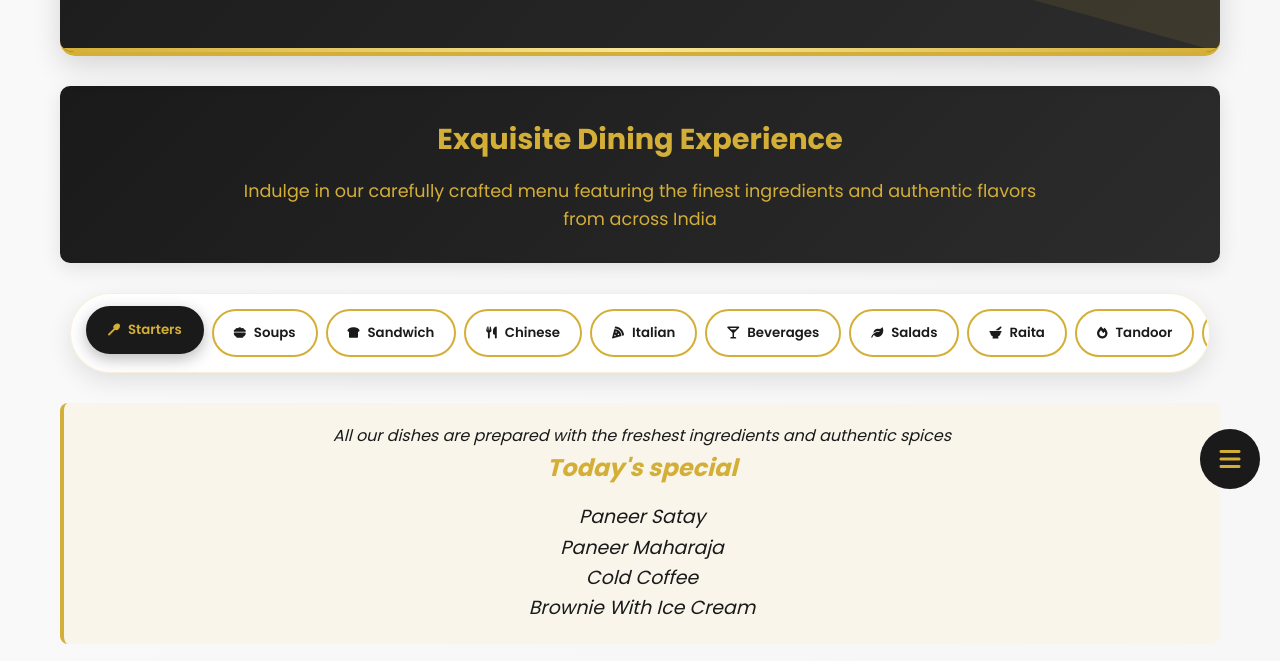
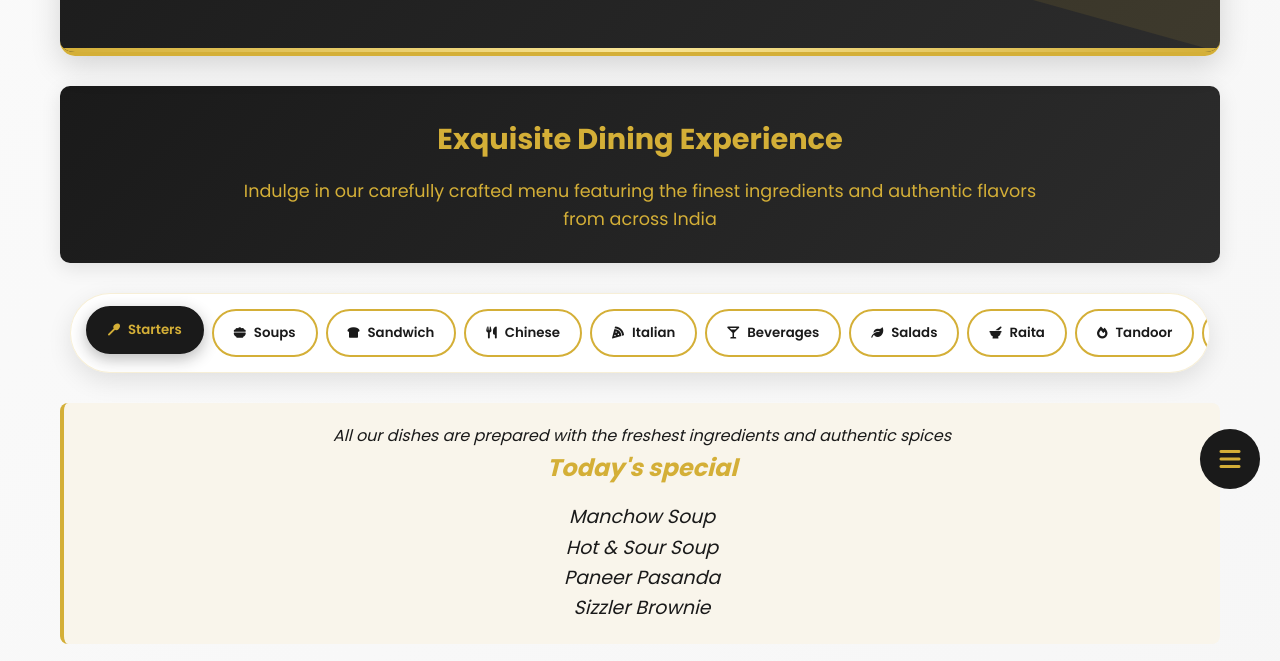
Before and after one commit to khushk397/menu, a plain HTML site: page index.html in a window 1280 px wide. Shown: the part 291-952 px from the top of the page. Drawn offline with nearby package versions, Linux system fonts and the light colour scheme.

```diff
--- a/index.html
+++ b/index.html
@@ -51,10 +51,10 @@
         <div class="special-note">
             <p>All our dishes are prepared with the freshest ingredients and authentic spices</p>
             <h2>Today's special</h2>
-            <p style="font-size: 19px;">Paneer Satay</p>
-            <p style="font-size: 19px;">Paneer Maharaja</p>
-            <p style="font-size: 19px;">Cold Coffee</p>
-            <p style="font-size: 19px;">Brownie With Ice Cream</p>
+            <p style="font-size: 19px;">Manchow Soup</p>
+            <p style="font-size: 19px;">Hot & Sour Soup</p>
+            <p style="font-size: 19px;">Paneer Pasanda</p>
+            <p style="font-size: 19px;">Sizzler Brownie</p>
         </div>
 
         <div class="menu-sections">
```
